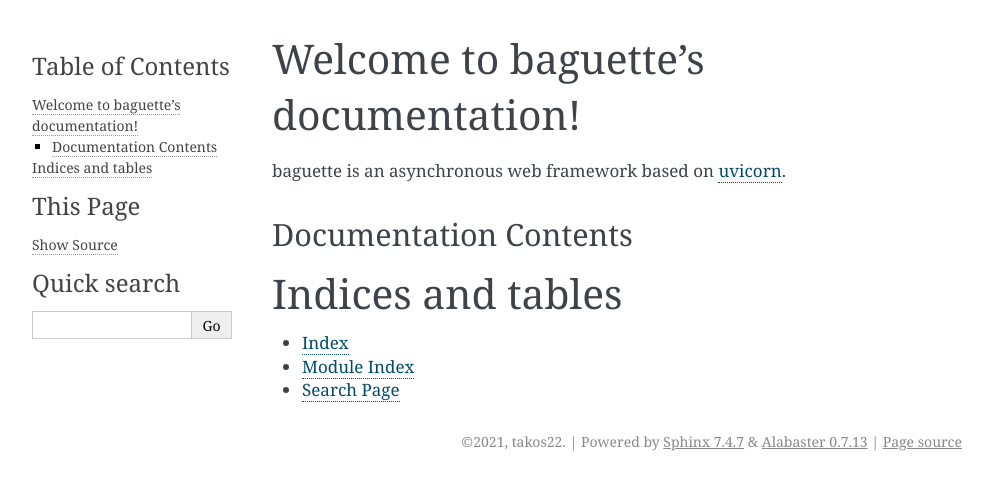
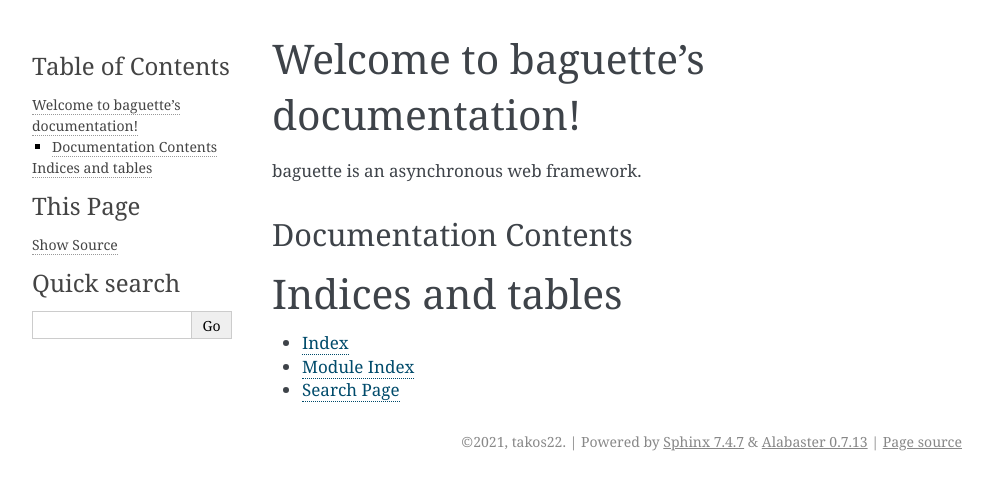
Before and after one commit to takos22/baguette, a Sphinx documentation site: the page built from docs/index.rst, in a window 1280 px wide. Shown: the top 490 px of the page, without its empty margins (148-1141 px from the left). Built offline with Sphinx 7.4.7, drawn with Linux system fonts in a browser that asks for light colours.

Commit message:
Update description

```diff
--- a/README.rst
+++ b/README.rst
@@ -1,3 +1,4 @@
 baguette - asynchronous web framework
+=====================================
 
-baguette is an asynchronous web framework based on `uvicorn <https://www.uvicorn.org/>`_.
+baguette is an asynchronous web framework.
--- a/baguette/__init__.py
+++ b/baguette/__init__.py
@@ -1,8 +1,8 @@
 """
 Baguette
-~~~~~~~~
+========
 
-Asynchronous web framework based on Uvicorn.
+Asynchronous web framework.
 """
 
 from typing import NamedTuple
--- a/docs/index.rst
+++ b/docs/index.rst
@@ -1,7 +1,7 @@
 Welcome to baguette's documentation!
-=======================================
+====================================
 
-baguette is an asynchronous web framework based on `uvicorn <https://www.uvicorn.org/>`_.
+baguette is an asynchronous web framework.
 
 
 Documentation Contents
--- a/setup.py
+++ b/setup.py
@@ -28,7 +28,7 @@
     version=version,
     packages=["baguette"],
     license="MIT",
-    description="Asynchronous web framework based on Uvicorn.",
+    description="Asynchronous web framework.",
     long_description=readme,
     long_description_content_type="text/x-rst",
     install_requires=requirements,
```
